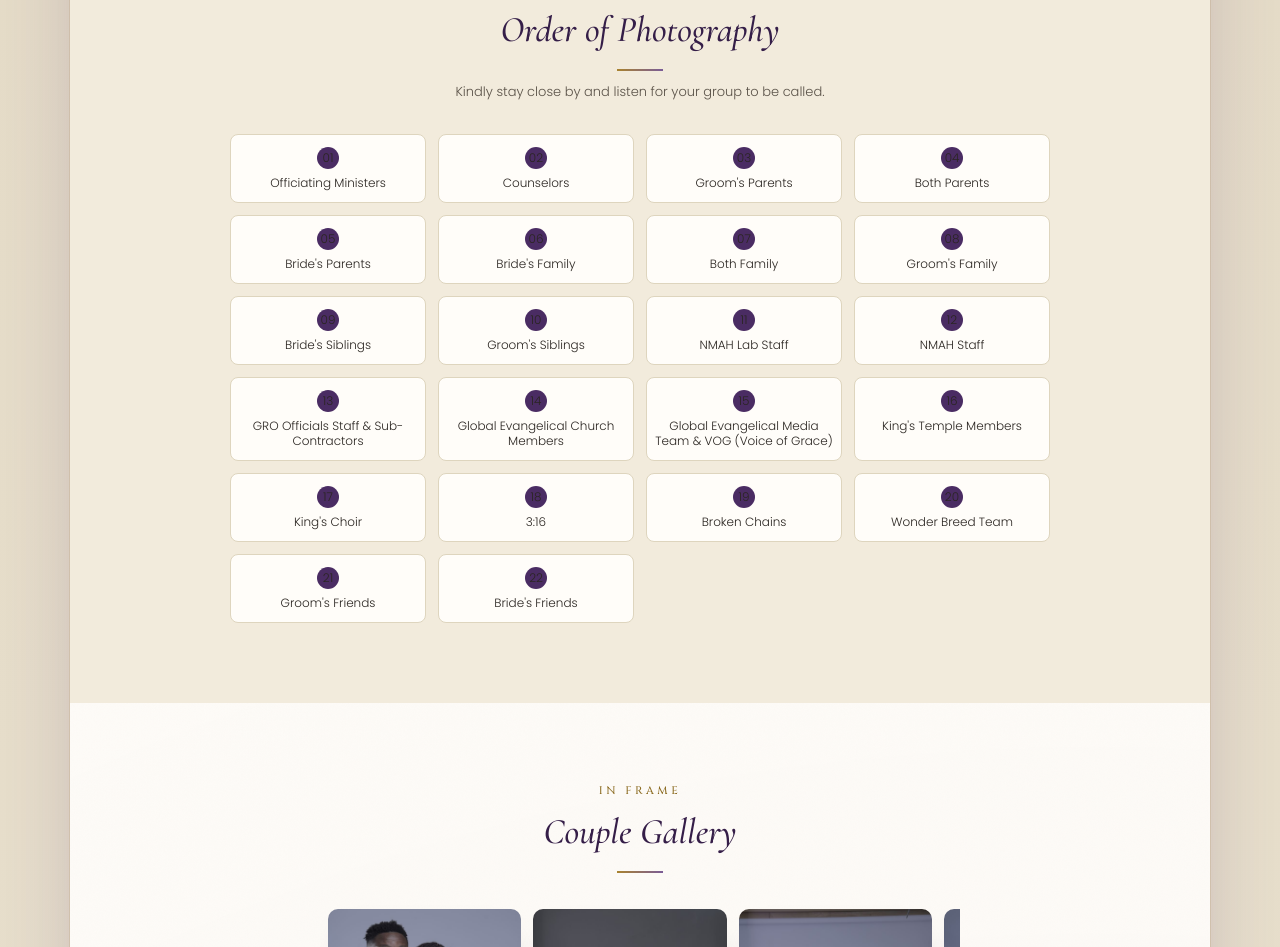
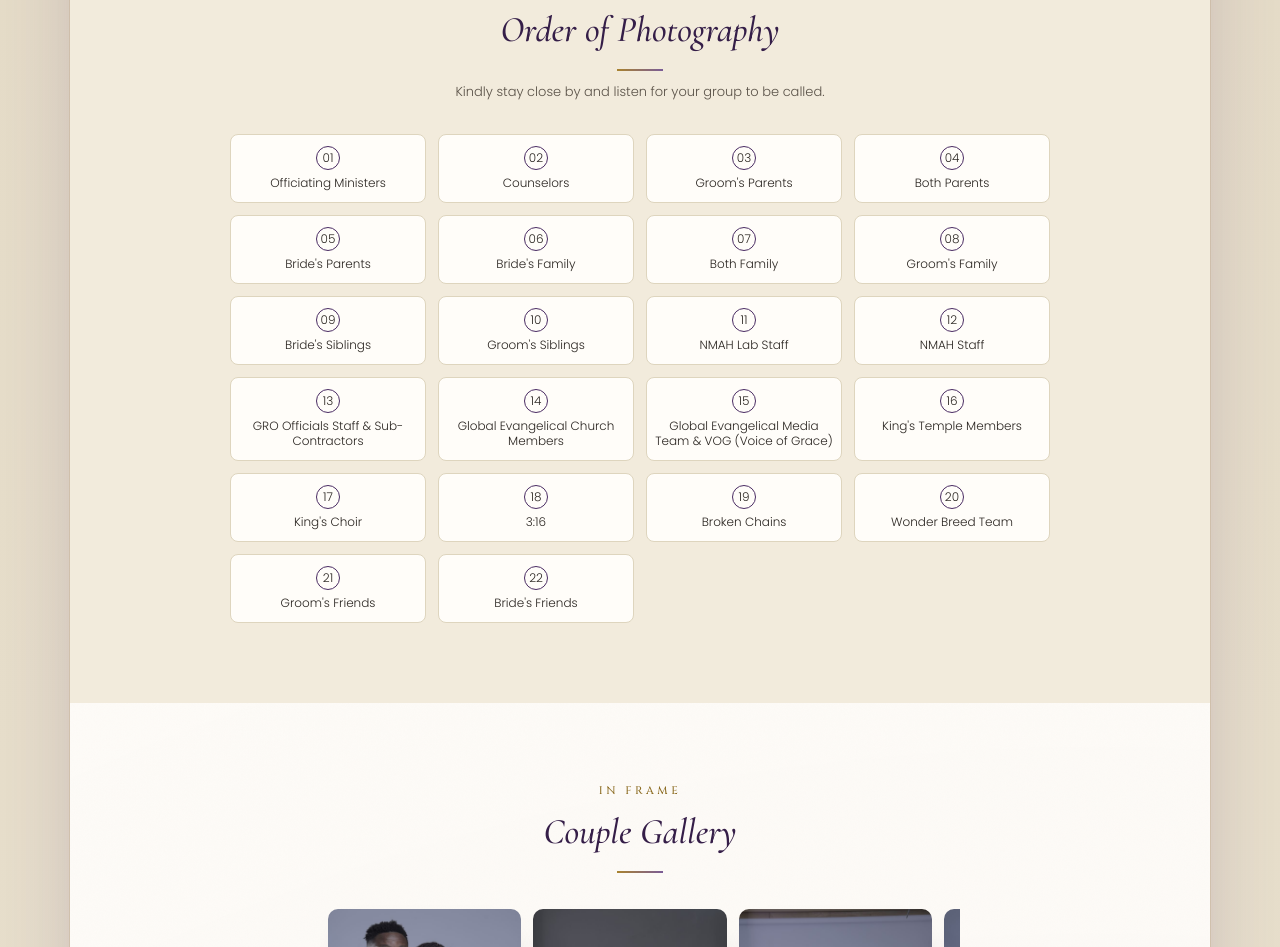
Before and after one commit to AngelinaAlorzuke/Derick-Anastasia-Program-Outline, a plain HTML site: page derick-anastasia-wedding/index.html in a window 1280 px wide. Shown: the part 4317-5264 px from the top of the page. Drawn offline with nearby package versions, Linux system fonts and the light colour scheme.

Commit message:
Order of photograhy updated

```diff
--- a/derick-anastasia-wedding/style.css
+++ b/derick-anastasia-wedding/style.css
@@ -515,8 +515,10 @@ footer p{font-size:12px; letter-spacing:.04em;}
   padding:12px 4px; text-align:center;
 }
 .badge-num{
-  width:22px; height:22px; border-radius:50%; background:var(--purple);
-  color:#fff; font-family:var(--font-accent); font-size:10px;
+  width:22px; height:22px; border-radius:50%;
+  /* background:var(--purple) */
+  outline:1px solid var(--purple);
+  color:#fff!; font-family:var(--font-accent); font-size:10px;
   display:flex; align-items:center; justify-content:center; flex:0 0 auto;
 }
 .photo-badge span{font-size:10.5px; line-height:1.25; color:var(--charcoal); font-family:var(--font-body);}
```
